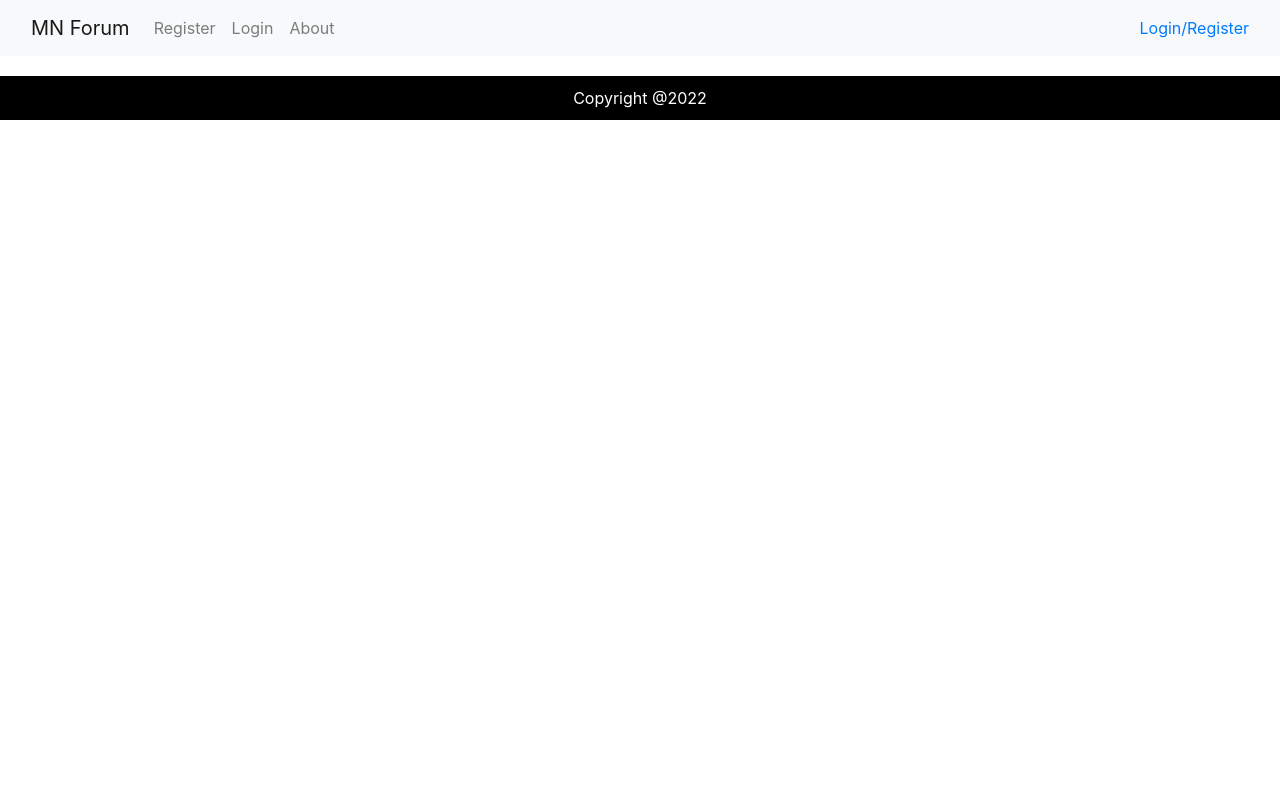
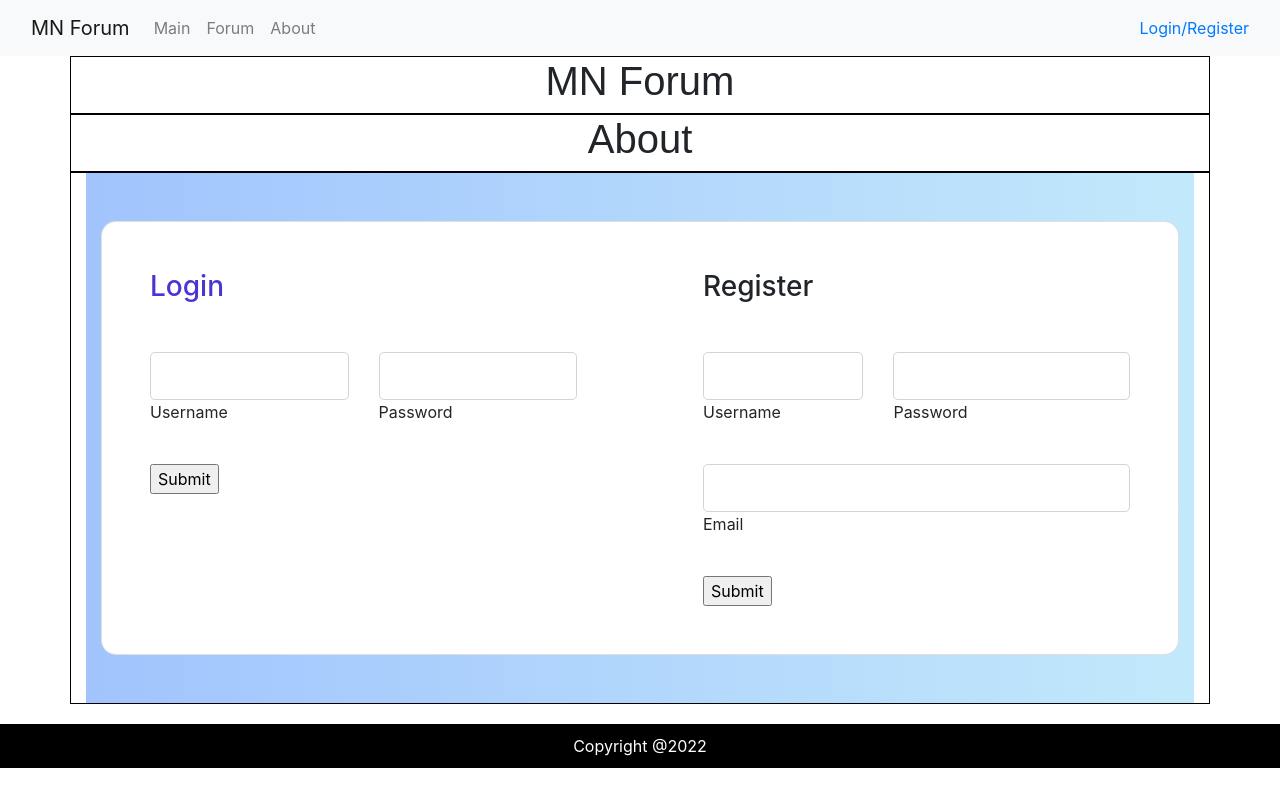
Before and after one commit to mirkotest15/iteh_domaci, a PHP site: page / in a window 1280 px wide. Run offline with PHP 8.4, Linux system fonts and the light colour scheme; some libraries are stand-ins or nearby versions.

Commit message:
login_form done

```diff
--- a/css/style.css
+++ b/css/style.css
@@ -0,0 +1,36 @@
+.h-custom {
+    height: 100vh !important;
+}
+
+.card-registration .select-input.form-control[readonly]:not([disabled]) {
+    font-size: 1rem;
+    line-height: 2.15;
+    padding-left: .75em;
+    padding-right: .75em;
+}
+.card-registration .select-arrow {
+    top: 13px;
+}
+
+.gradient-custom-2 {
+/* fallback for old browsers */
+background: #a1c4fd;
+
+/* Chrome 10-25, Safari 5.1-6 */
+background: -webkit-linear-gradient(to right, rgba(161, 196, 253, 1), rgba(194, 233, 251, 1));
+
+/* W3C, IE 10+/ Edge, Firefox 16+, Chrome 26+, Opera 12+, Safari 7+ */
+background: linear-gradient(to right, rgba(161, 196, 253, 1), rgba(194, 233, 251, 1))
+}
+
+.bg-indigo {
+    background-color: #4835d4;
+}
+.card-registration-2 .bg-indigo {
+    border-top-right-radius: 15px;
+    border-bottom-right-radius: 15px;
+}
+.card-registration-2 .bg-indigo {
+    border-bottom-left-radius: 15px;
+    border-bottom-right-radius: 15px;
+}
--- a/dbBroker.php
+++ b/dbBroker.php
@@ -11,4 +11,6 @@ if($conn->connect_errno){
     exit("Konekcija neuspesna: " . $conn->connect_errno);
 }
 
+$conn->set_charset("utf8");
+
 ?>
--- a/index.php
+++ b/index.php
@@ -2,18 +2,120 @@
 require "static/header.php";
 require "dbBroker.php";
 require "model/user.php";
+
+# check if user is logged in -> sto ovde nije tolko bitno, bitnije je na forum.php
+
+# check if there is any post data
+# if its login, send user to forum
 
 
 ?>
 <!-- mid section -->
 
 <!-- ovde
-    1. home page -> register i login
+    1. home page -> Main part; Login/Register; About
     2. forum -> CRUD nad postovima
-    3. posts
-    4. profile
+    3. posts -> PostContent; Comments
+    4. profile -> Image; Info
     5. api/ create read update delete
 -->
+
+<!-- Main -> lep dizajn showcase -->
+<div class="container" style="border:solid 1px black; width:100%;">
+    <h1 style="text-align:center; font-family:fantasy;">MN Forum</h1>
+</div>
+<!-- About -> o forumu -->
+<div class="container" style="border:solid 1px black; width:100%;">
+    <h1 style="text-align:center; font-family: fantasy;">About</h1>
+</div>
+<!-- Login -> samo login i register forme -->
+<div class="container" style="border:solid 1px black; width:100%;">
+    <section class="h-100 h-custom gradient-custom-2">
+    <div class="container py-5 h-100">
+        <div class="row d-flex justify-content-center align-items-center h-100">
+        <div class="col-12">
+            <div class="card card-registration card-registration-2" style="border-radius: 15px;">
+            <div class="card-body p-0">
+                <div class="row g-0">
+                <div class="col-lg-6">
+                    <form method="post" action="">
+                        <div class="p-5">
+                        <h3 class="fw-normal mb-5" style="color: #4835d4;">Login</h3>
+
+                        <div class="row">
+                            <div class="col-md-6 mb-4 pb-2">
+
+                            <div class="form-outline">
+                                <input type="text" id="form3Examplev2" class="form-control form-control-lg" />
+                                <label class="form-label" for="form3Examplev2">Username</label>
+                            </div>
+
+                            </div>
+                            <div class="col-md-6 mb-4 pb-2">
+
+                            <div class="form-outline">
+                                <input type="password" id="form3Examplev3" class="form-control form-control-lg" />
+                                <label class="form-label" for="form3Examplev3">Password</label>
+                            </div>
+
+                            </div>
+                        </div>
+
+                        <div class="row">
+                            <div class="col-md-6">
+                                <input type="submit">
+                            </div>
+                        </div>
+
+                        </div>
+                    </form>
+                </div>
+    <!-- Register -->
+                <div class="col-lg-6">
+                    <form method="post" action="">
+                        <div class="p-5">
+                        <h3 class="fw-normal mb-5">Register</h3>
+
+                        <div class="row">
+                            <div class="col-md-5 mb-4 pb-2">
+
+                            <div class="form-outline form-white">
+                                <input type="text" id="form3Examplea4" class="form-control form-control-lg" />
+                                <label class="form-label" for="form3Examplea4">Username</label>
+                            </div>
+
+                            </div>
+                            <div class="col-md-7 mb-4 pb-2">
+
+                            <div class="form-outline form-white">
+                                <input type="text" id="form3Examplea5" class="form-control form-control-lg" />
+                                <label class="form-label" for="form3Examplea5">Password</label>
+                            </div>
+
+                            </div>
+                        </div>
+
+                        <div class="mb-4 pb-2">
+                            <div class="form-outline form-white">
+                            <input type="text" id="form3Examplea6" class="form-control form-control-lg" />
+                            <label class="form-label" for="form3Examplea6">Email</label>
+                            </div>
+                        </div>
+
+                        <input type="submit">
+
+                        </div>
+                    </form>
+                </div>
+                </div>
+            </div>
+            </div>
+        </div>
+        </div>
+    </div>
+    </section>
+
+</div>
 
 <!-- footer -->
 <?php
--- a/static/header.php
+++ b/static/header.php
@@ -29,8 +29,12 @@ session_start();
                     </a>
 
                     <ul class="navbar-nav me-auto mb-2 mb-lg-0">
-                        <li class="nav-item"> <a class="nav-link" href="#">Register</a> </li>
-                        <li class="nav-item"> <a class="nav-link" href="#">Login</a> </li>
+                        <li class="nav-item"> <a class="nav-link" href="index.php">Main</a> </li>
+<?php if (empty($_SESSION['loggeduser']) || $_SESSION['loggeduser'] == ''):?>
+                        <li class="nav-item"> <a class="nav-link" href="#" onclick="javascript:alert('You must first log in!');return false;">Forum</a> </li>
+<?php else:?>
+                        <li class="nav-item"> <a class="nav-link" href="forum.php">Forum</a> </li>
+<?php endif;?>
                         <li class="nav-item"> <a class="nav-link" href="#">About</a> </li>
                     </ul>
                 </div>
@@ -39,7 +43,7 @@ session_start();
                 <div class="d-flex align-items-center">
                 <div class="dropdown">
                 <a class="dropdown-toggle d-flex align-items-center hidden-arrow" href="#" id="navbarDropdownMenuAvatar" role="button" data-mdb-toggle="dropdown" aria-expanded="false">
-                <img src="https://i.pinimg.com/550x/18/b9/ff/18b9ffb2a8a791d50213a9d595c4dd52.jpg" class="rounded-circle" height="25"     alt="Black and White Portrait of a Man" loading="lazy" />
+                <img src="img/default_pfp.jpg" class="rounded-circle" height="25"     alt="Black and White Portrait of a Man" loading="lazy" />
                 </a>
                 <ul class="dropdown-menu dropdown-menu-end" aria-labelledby="navbarDropdownMenuAvatar" >
                     <li>
```
Also changed, not shown: forum.php (added, +10 -0 lines), img/background.jpg (added).
